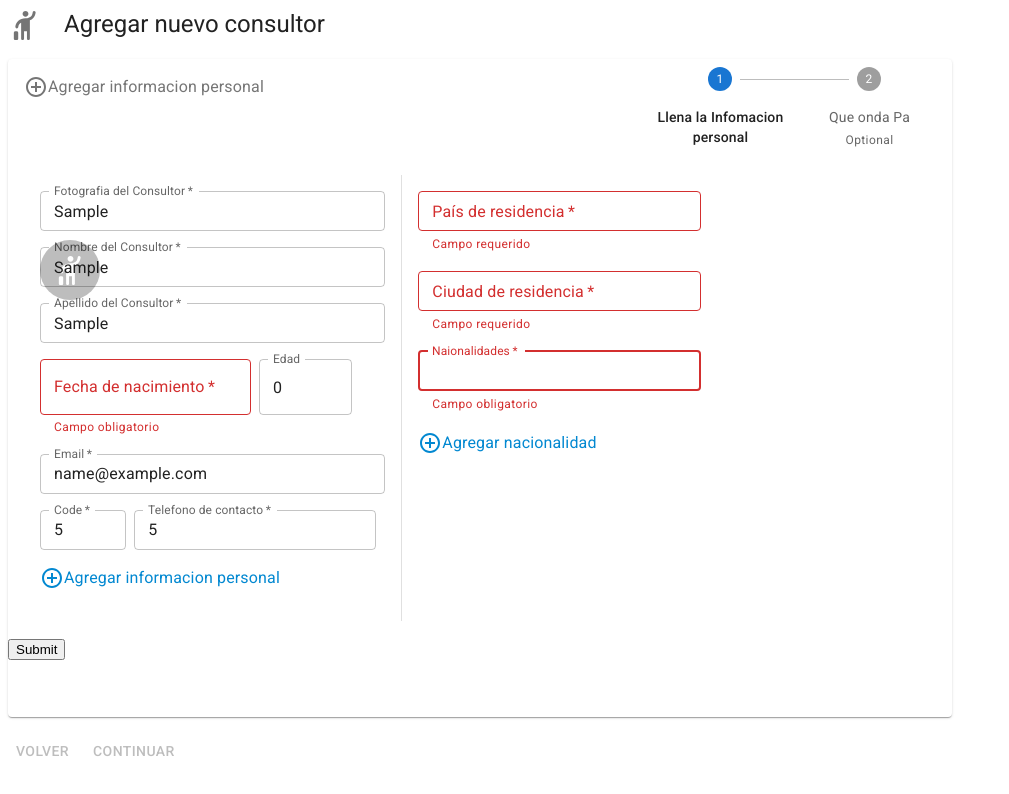
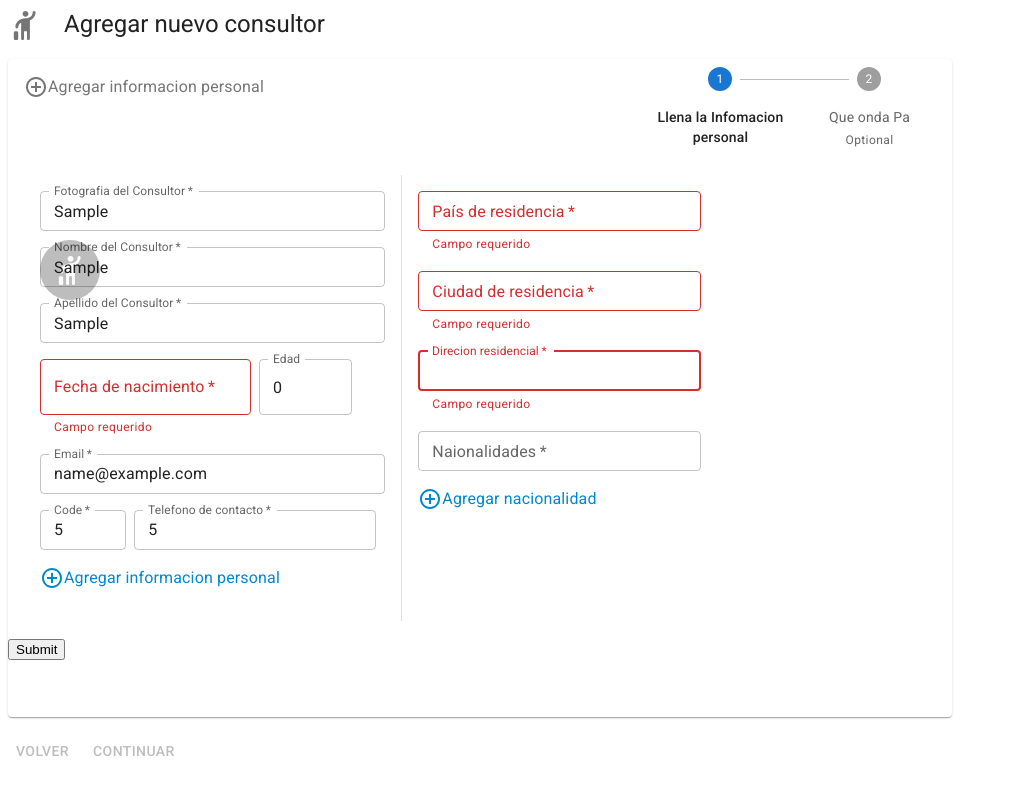
Before and after one commit to SantiagoJDG/management-center-web, a Next.js app: page /create-collaborator-steps in a window 1280 px wide. Both pictures are taken after typing "Sample", "Sample", "Sample", "name@example.com", "5", "5" into the empty fields and a click on the button "Submit". Shown: the top 794 px of the page, without its empty margins (0-1009 px from the left). Built offline with nearby package versions, Linux system fonts and the light colour scheme; no server answers.

Commit message:
add logic to create personal info

```diff
--- a/src/components/Collaborators/CreateCollaboratorSteps/Personalnformation.js
+++ b/src/components/Collaborators/CreateCollaboratorSteps/Personalnformation.js
@@ -10,6 +10,7 @@ import AddCircleOutlineIcon from '@mui/icons-material/AddCircleOutline';
 import moment from 'moment';
 import 'moment/locale/es';
 import { useState, useEffect, useRef } from 'react';
+import useCreate from 'hooks/useCreate';
 
 const PersonalInformation = ({ onPersonalInfoCompleted }) => {
   const {
@@ -20,33 +21,21 @@ const PersonalInformation = ({ onPersonalInfoCompleted }) => {
     formState: { errors }
   } = useForm();
 
-  const [initialDate, setInitialDate] = useState();
-
-  const [age, setAge] = useState(0);
-  const [countries, setCountries] = useState([]);
-  const [states, setStates] = useState([]);
-
-  const [phoneNumbers, setPhoneNumbers] = useState([{ code: '', number: '' }]);
-  const [nationalities, setNationalities] = useState(['']);
-
-  // const [email, setEmail] = useState();
-  const [errorEmailMessage, setEmailErrorMessage] = useState('');
-
-  const [residencyErrors, setResidencyErrors] = useState({});
-
   const [newCollaborator, setNewCollaborator] = useState({
     name: '',
     lastName: '',
     birthdate: undefined,
     personalEmail: undefined,
     photoAdress: '',
-    address: '',
-    countryId: '',
-    cityId: '',
+    residency: {
+      countryId: '',
+      cityId: '',
+      address: ''
+    },
     nationalities: [
       {
-        docAdress: ''
-        // countryId: undefined
+        docAdress: '',
+        countryId: undefined
       }
     ],
     contactPhones: [
@@ -56,6 +45,21 @@ const PersonalInformation = ({ onPersonalInfoCompleted }) => {
       }
     ]
   });
+  const [create] = useCreate('/api/collaborator', newCollaborator);
+
+  const [initialDate, setInitialDate] = useState();
+
+  const [age, setAge] = useState(0);
+  const [countries, setCountries] = useState([]);
+  const [states, setStates] = useState([]);
+
+  const [phoneNumbers, setPhoneNumbers] = useState([{ areaCode: '', number: '' }]);
+  const [nationalities, setNationalities] = useState([{ docAdress: '', countryId: '' }]);
+
+  // const [email, setEmail] = useState();
+  const [errorEmailMessage, setEmailErrorMessage] = useState('');
+
+  const [residencyErrors, setResidencyErrors] = useState({});
 
   const secondTextFieldRef = useRef(null);
 
@@ -97,7 +101,12 @@ const PersonalInformation = ({ onPersonalInfoCompleted }) => {
       selectedValue.id = idReturned;
       callbackAfetedSaved([...previousElements, selectedValue]);
     }
-    setNewCollaborator({ ...newCollaborator, [elementName]: selectedValue.id });
+    const newResidency = { ...newCollaborator.residency, [elementName]: selectedValue.id };
+    setNewCollaborator({
+      ...newCollaborator,
+      residency: newResidency
+    });
+
     setResidencyErrors({ ...residencyErrors, [elementName]: { error: false, description: '' } });
   }
 
@@ -127,13 +136,14 @@ const PersonalInformation = ({ onPersonalInfoCompleted }) => {
     const emailRegex = /^[^\s@]+@[^\s@]+\.[^\s@]+$/;
     if (emailRegex.test(inputValue)) {
       setEmailErrorMessage('');
+      setNewCollaborator({ ...newCollaborator, personalEmail: inputValue });
     } else {
       setEmailErrorMessage('El valor ingresado no es un correo electrónico válido.');
     }
   };
 
   const handleAddPhoneNumber = () => {
-    setPhoneNumbers([...phoneNumbers, { code: '', number: '' }]);
+    setPhoneNumbers([...phoneNumbers, { areaCode: '', number: '' }]);
   };
 
   const handlePhoneChange = (event, index, key) => {
@@ -141,7 +151,7 @@ const PersonalInformation = ({ onPersonalInfoCompleted }) => {
     newPhoneNumbers[index][key] = event.target.value;
     setPhoneNumbers(newPhoneNumbers);
 
-    if (key === 'code') {
+    if (key === 'areaCode') {
       const input = event.target.value;
       const expectedLength = 3;
 
@@ -152,30 +162,24 @@ const PersonalInformation = ({ onPersonalInfoCompleted }) => {
   };
 
   const handleAddNationality = () => {
-    setNationalities([...nationalities, '']);
+    setNationalities([...nationalities, { docAdress: '', countryId: '' }]);
   };
 
   const handleNationalityChange = (event, index) => {
     const newNationalities = [...nationalities];
-    newNationalities[index] = event.target.value;
+    newNationalities[index] = { ...newNationalities[index], docAdress: event.target.value };
     setNationalities(newNationalities);
   };
 
-  useEffect(() => {
-    getResidenceData();
-  }, [age, setResidencyErrors]);
-
   const handleButtonClick = () => {
-    if (!newCollaborator.countryId || !newCollaborator.cityId) {
+    if (!newCollaborator.residency.countryId || !newCollaborator.residency.cityId) {
       const newErrors = {
         ...residencyErrors,
         countryId: {
           ...(newCollaborator.countryId ? {} : { error: true, description: 'Campo requerido' })
-          // Add any other fields you want to update here
         },
         cityId: {
           ...(newCollaborator.cityId ? {} : { error: true, description: 'Campo requerido' })
-          // Add any other fields you want to update here
         }
       };
       setResidencyErrors(newErrors);
@@ -184,11 +188,23 @@ const PersonalInformation = ({ onPersonalInfoCompleted }) => {
     const isValid = trigger();
 
     if (isValid) {
-      handleSubmit((data) => {
-        console.log(data);
+      setNewCollaborator({
+        ...newCollaborator,
+        contactPhones: phoneNumbers,
+        nationalities: nationalities
+      });
+
+      handleSubmit(() => {
+        console.log(newCollaborator);
+        create;
+        onPersonalInfoCompleted(true);
       })();
     }
   };
+
+  useEffect(() => {
+    getResidenceData();
+  }, [age, setResidencyErrors]);
 
   return (
     <form noValidate>
@@ -216,12 +232,16 @@ const PersonalInformation = ({ onPersonalInfoCompleted }) => {
                 name="photoAdress"
                 placeholder="Adjuntar y subir archivo"
                 label="Fotografia del Consultor"
-                {...register('photoAdress', { required: true })}
+                {...register('photoAdress', {
+                  required: true,
+                  onChange: (event) =>
+                    setNewCollaborator({ ...newCollaborator, photoAdress: event.target.value })
+                })}
                 error={errors.photoAdress && true}
                 helperText={
                   errors.photoAdress && (
                     <Typography variant="caption" color="error">
-                      Campo obligatorio
+                      Campo requerido
                     </Typography>
                   )
                 }
@@ -235,12 +255,16 @@ const PersonalInformation = ({ onPersonalInfoCompleted }) => {
                 size="small"
                 placeholder="Nombre completo del Consultor"
                 label="Nombre del Consultor"
-                {...register('name', { required: true })}
+                {...register('name', {
+                  required: true,
+                  onChange: (event) =>
+                    setNewCollaborator({ ...newCollaborator, name: event.target.value })
+                })}
                 error={errors.name && true}
                 helperText={
                   errors.name && (
                     <Typography variant="caption" color="error">
-                      Campo obligatorio
+                      Campo requerido
                     </Typography>
                   )
                 }
@@ -254,12 +278,16 @@ const PersonalInformation = ({ onPersonalInfoCompleted }) => {
                 name="lastName"
                 placeholder="Apellido completo del Consultor"
                 label="Apellido del Consultor"
-                {...register('lastName', { required: true })}
+                {...register('lastName', {
+                  required: true,
+                  onChange: (event) =>
+                    setNewCollaborator({ ...newCollaborator, lastName: event.target.value })
+                })}
                 error={errors.lastName && true}
                 helperText={
                   errors.lastName && (
                     <Typography variant="caption" color="error">
-                      Campo obligatorio
+                      Campo requerido
                     </Typography>
                   )
                 }
@@ -290,7 +318,7 @@ const PersonalInformation = ({ onPersonalInfoCompleted }) => {
                           helperText={
                             errors.birthdate && (
                               <Typography variant="caption" color="error">
-                                Campo obligatorio
+                                Campo requerido
                               </Typography>
                             )
                           }
@@ -328,7 +356,7 @@ const PersonalInformation = ({ onPersonalInfoCompleted }) => {
                   errorEmailMessage ||
                   (errors.personalEmail && (
                     <Typography variant="caption" color="error">
-                      Campo obligatorio
+                      Campo requerido
                     </Typography>
                   ))
                 }
@@ -339,23 +367,23 @@ const PersonalInformation = ({ onPersonalInfoCompleted }) => {
                 <TextField
                   required
                   sx={{ width: '25%' }}
-                  id={`code-${index}`}
+                  id={`areaCode-${index}`}
                   label="Code"
                   placeholder="000"
                   type="number"
-                  name={`code-${index}`}
+                  name={`areaCode-${index}`}
                   variant="outlined"
                   size="small"
-                  value={phone.code}
-                  {...register(`code-${index}`, {
+                  value={phone.areaCode}
+                  {...register(`areaCode-${index}`, {
                     required: true,
-                    onChange: (event) => handlePhoneChange(event, index, 'code')
+                    onChange: (event) => handlePhoneChange(event, index, 'areaCode')
                   })}
-                  error={errors[`code-${index}`]}
+                  error={errors[`areaCode-${index}`]}
                   helperText={
-                    errors[`code-${index}`] && (
+                    errors[`areaCode-${index}`] && (
                       <Typography variant="caption" color="error">
-                        Campo obligatorio
+                        Campo requerido
                       </Typography>
                     )
                   }
@@ -380,7 +408,7 @@ const PersonalInformation = ({ onPersonalInfoCompleted }) => {
                   helperText={
                     errors[`number-${index}`] && (
                       <Typography variant="caption" color="error">
-                        Campo obligatorio
+                        Campo requerido
                       </Typography>
                     )
                   }
@@ -420,6 +448,37 @@ const PersonalInformation = ({ onPersonalInfoCompleted }) => {
                 requiredField={true}
               />
             </Grid>
+            <Grid item>
+              <TextField
+                sx={{ width: '100%' }}
+                required
+                size="small"
+                name="address"
+                placeholder="Escribe tu direccion residencial"
+                label="Direcion residencial"
+                {...register('address', {
+                  required: true,
+                  onChange: (event) => {
+                    const newResidency = {
+                      ...newCollaborator.residency,
+                      address: event.target.value
+                    };
+                    setNewCollaborator({
+                      ...newCollaborator,
+                      residency: newResidency
+                    });
+                  }
+                })}
+                error={errors.address && true}
+                helperText={
+                  errors.address && (
+                    <Typography variant="caption" color="error">
+                      Campo requerido
+                    </Typography>
+                  )
+                }
+              />
+            </Grid>
             {nationalities.map((value, index) => (
               <Grid item key={index}>
                 <TextField
@@ -429,16 +488,13 @@ const PersonalInformation = ({ onPersonalInfoCompleted }) => {
                   label="Naionalidades"
                   variant="outlined"
                   sx={{ width: '100%' }}
-                  value={value}
-                  {...register('nacionalidades', {
-                    required: true,
-                    onChange: (event) => handleNationalityChange(event, index)
-                  })}
+                  value={value.docAdress}
+                  onChange={(event) => handleNationalityChange(event, index)}
                   error={errors['nacionalidades']}
                   helperText={
                     errors['nacionalidades'] && (
                       <Typography variant="caption" color="error">
-                        Campo obligatorio
+                        Campo requerido
                       </Typography>
                     )
                   }
```
